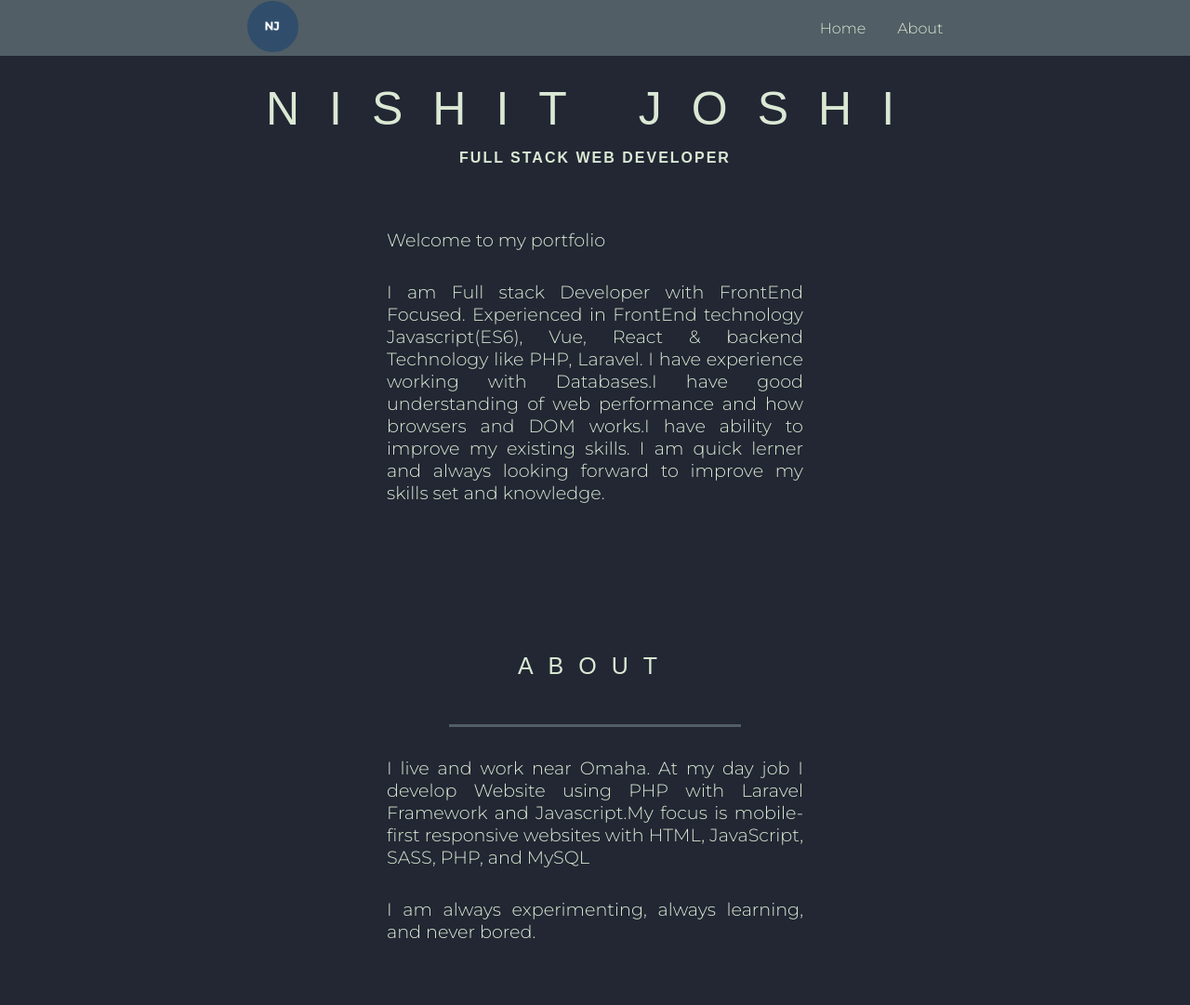
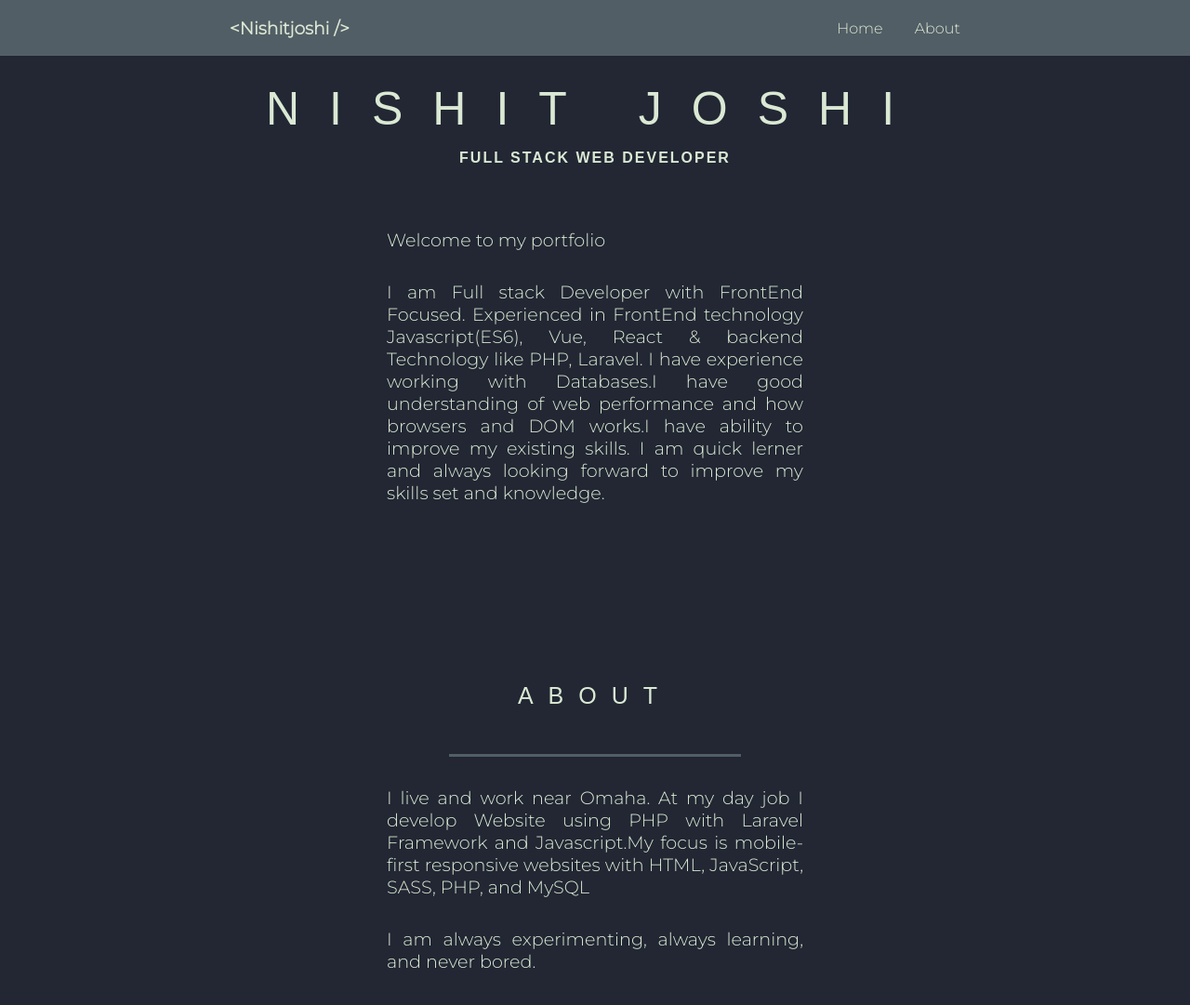
Before and after one commit to njoshi07/portfolio, a website: page index.html in a window 1280 px wide. Shown: the top 1081 px of the page at 93% size. Drawn offline with Linux system fonts and the light colour scheme.

Commit message:
Nav overflow bug fix

```diff
--- a/index.html
+++ b/index.html
@@ -12,7 +12,7 @@
     <!-- Showcase -->
     <header class="showcase">
         <nav class="navigation">
-            <div class="logo"><img src="img/logo.png" alt="logo" width="55" height="55"></div>
+            <div class="logo"><h3>&lt;Nishitjoshi /&gt;</h3></div>
             <div class="nav-links">
             <ul class="menu-links">
                 <li><a  href="index.html">Home</a></li>
--- a/style.css
+++ b/style.css
@@ -2,6 +2,7 @@
     box-sizing: border-box;
     margin:0;
     padding: 0;
+    overflow: auto;
 }
 body{
     font-family: montserrat;
```
